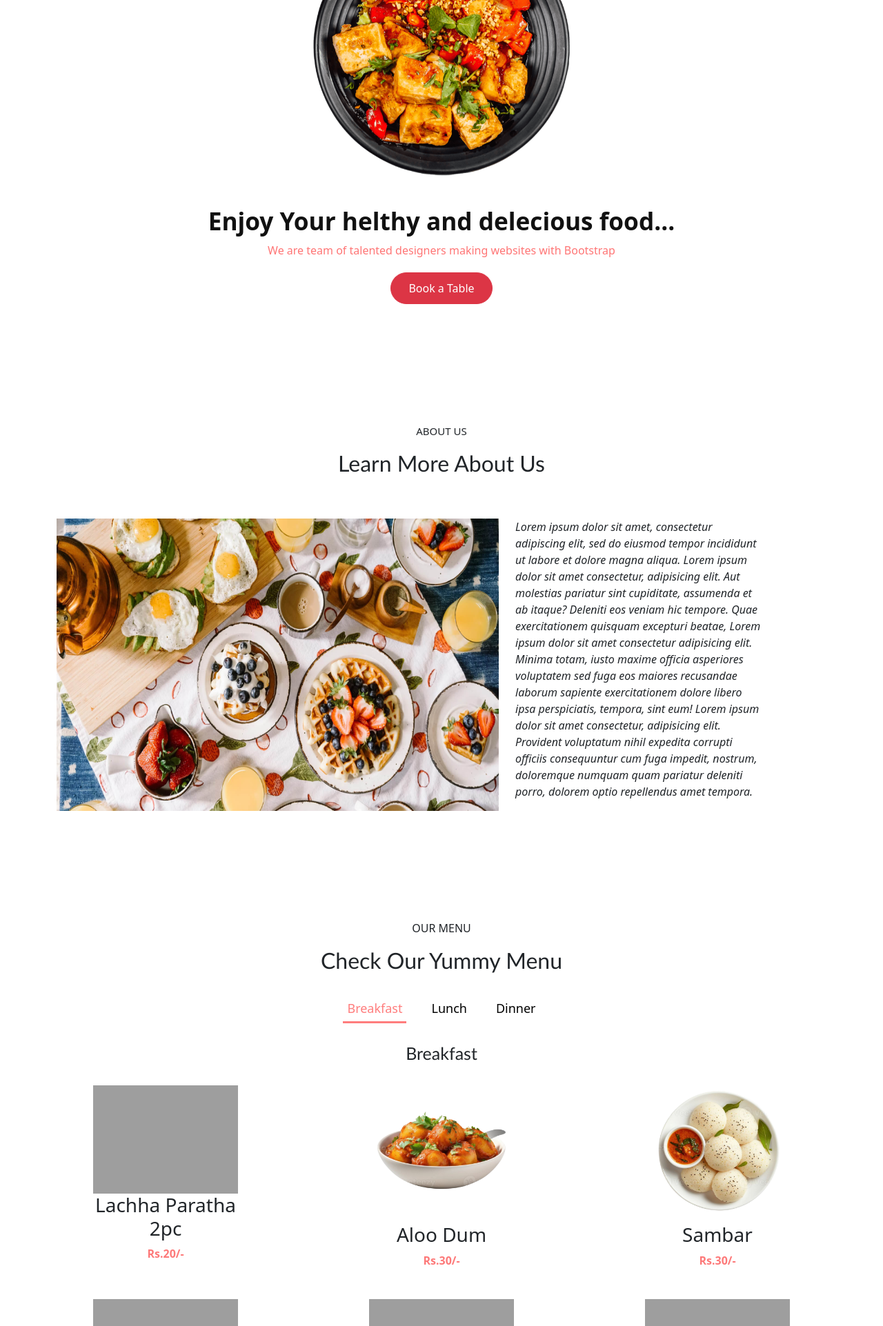
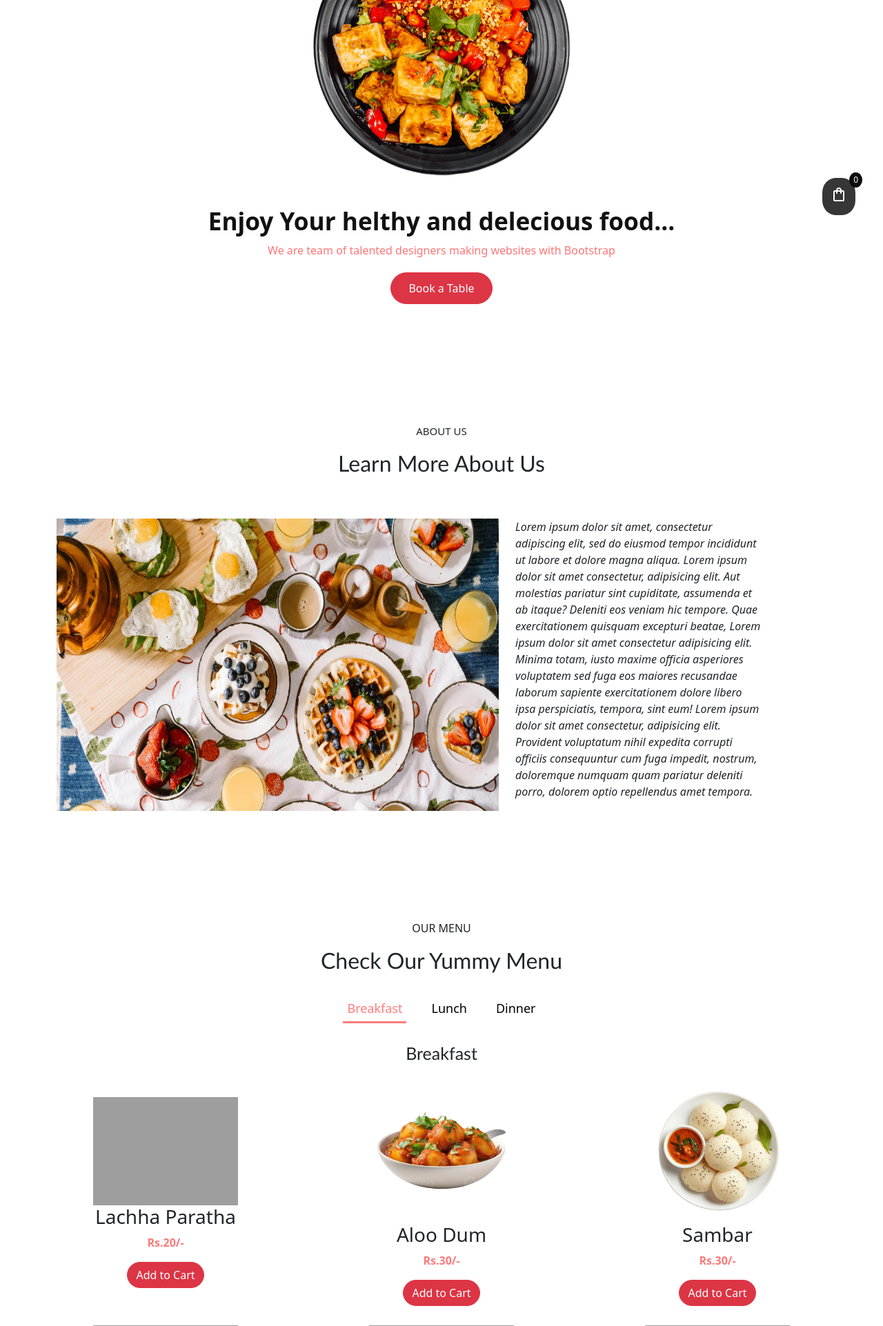
Before and after one commit to RitamNaskar11/FoodieWebsite.github.io, a PHP site: page / in a window 1280 px wide. Shown: the part 325-2248 px from the top of the page at 69% size. Run offline with PHP 8.4, Linux system fonts and the light colour scheme; some libraries are stand-ins or nearby versions; grey boxes are pictures that could not be loaded.

Commit message:
First commit

```diff
--- a/css/style.css
+++ b/css/style.css
@@ -36,6 +36,37 @@
   z-index: 1000;
   }
 
+  .nav-icons {
+  display: flex;
+  align-items: center;
+  gap: 20px;
+  font-size: 20px;
+  color: #fff;
+  cursor: pointer;
+}
+
+.cart-container{
+    position: fixed;
+   bottom: 163px;
+    right: 40px;
+    background: #373737;
+    color: rgb(255, 255, 255);
+    padding: 12px;
+    border-radius: 40%;
+    cursor: pointer;
+    z-index: 999;
+}
+
+.cart-count {
+  position: absolute;
+  top: -8px;
+  right: -10px;
+  background: rgb(11, 11, 11);
+  color: white;
+  font-size: 12px;
+  padding: 2px 6px;
+  border-radius: 50%;
+}
 
 
   ul {
@@ -240,7 +271,12 @@
     font-size: 16px;
   }
 
-
+.addCart{
+  text-align: center;
+}
+.addCart button{
+  border-radius: 22px;
+}
   .tabs {
     display: flex;
     justify-content: center;
@@ -830,11 +866,18 @@
     }
 
     .navmenu {
+    display: flex;
+    justify-content: space-between;
+    align-items: center;
+    padding: 18px 18px;
+    position: relative;
+  }
 
-      padding: 17px 7px;
-
-
-    }
+   .dark-btn {
+    padding: 6px 10px;
+    border-radius: 50%;
+    font-size: 18px;
+  }
 
     .hero .container p {
       font-size: 16px;
--- a/index.html
+++ b/index.html
@@ -26,6 +26,7 @@
 
   <link href="https://cdn.jsdelivr.net/npm/bootstrap@5.3.8/dist/css/bootstrap.min.css" rel="stylesheet"
     integrity="sha384-sRIl4kxILFvY47J16cr9ZwB07vP4J8+LH7qKQnuqkuIAvNWLzeN8tE5YBujZqJLB" crossorigin="anonymous">
+    <link rel="stylesheet" href="https://fonts.googleapis.com/css2?family=Material+Symbols+Outlined:opsz,wght,FILL,GRAD@24,400,0,0&icon_names=shopping_bag" />
 
 
 
@@ -61,6 +62,7 @@
     </ul>
 
 
+
     <button id="darkToggle" class="dark-btn">🌙</button>
     <button id="menu-toggle" aria-label="Toggle menu" class="menu-toggle" type="button">
       ☰
@@ -68,8 +70,17 @@
 
   </nav>
 
+  <div class="cart-container">
+   <span class="material-symbols-outlined">
+shopping_bag
+</span>
+    <span class="cart-count">0</span>
+
+  </div>
+
 
     <section class="hero">
+
 
       <img src="img/menu-item-1.png" class="img-fluid animated">
 
@@ -95,7 +106,8 @@
           <img src="img/stats-bg.jpg" class="img-fluid col-lg-7">
 
           <p class="fst-italic col-lg-4">
-          Lorem ipsum dolor sit amet, consectetur adipiscing elit, sed do eiusmod tempor incididunt ut labore et dolore
+            Lorem ipsum dolor sit amet, consectetur adipiscing elit, sed do eiusmod tempor incididunt ut labore et
+            dolore
             magna aliqua. Lorem ipsum dolor sit amet consectetur, adipisicing elit. Aut molestias pariatur sint
             cupiditate, assumenda et ab itaque? Deleniti eos veniam hic tempore. Quae exercitationem quisquam excepturi
             beatae,
@@ -133,20 +145,28 @@
           <div class="menu-items">
             <div class="menu-item section">
               <img src="img/stack of delicious indian paratha.png" alt="Starter 1" class="">
-            <h3 class="text-center">Lachha Paratha 2pc</h3>
+              <h3 class="text-center">Lachha Paratha</h3>
               <p class="price text-center">Rs.20/-</p>
+              <div class="addCart">
+                <button class="btn btn-danger">Add to Cart</button>
+              </div>
             </div>
             <div class="menu-item section">
               <img src="img/AI generated Realistic Dum Aloo Dish, on transparent background_-Photoroom.png"
                 alt="Starter 2" class="">
               <h3 class="text-center">Aloo Dum</h3>
-
               <p class="price text-center">Rs.30/-</p>
+              <div class="addCart">
+                <button class="btn btn-danger">Add to Cart</button>
+              </div>
             </div>
             <div class="menu-item section">
               <img src="img/idli.png" alt="Starter 3" class="">
               <h3 class="text-center">Sambar</h3>
               <p class="price text-center ">Rs.30/-</p>
+              <div class="addCart">
+                <button class="btn btn-danger">Add to Cart</button>
+              </div>
             </div>
 
           </div>
@@ -155,17 +175,26 @@
               <img src="img/asian soup with spoon.png" alt="Starter 1" class="">
               <h3 class="text-center">Soup</h3>
               <p class="price text-center">Rs.80/-</p>
+              <div class="addCart">
+                <button class="btn btn-danger">Add to Cart</button>
+              </div>
             </div>
             <div class="menu-item section">
               <img src="img/bowl of tricolor pasta with.png" alt="Starter 2" class="">
               <h3 class="text-center">Pasta</h3>
 
               <p class="price text-center">Rs.50/-</p>
+              <div class="addCart">
+                <button class="btn btn-danger">Add to Cart</button>
+              </div>
             </div>
             <div class="menu-item section">
               <img src="img/Pau vaji.png" alt="Starter 3" class="">
               <h3 class="text-center">Pav Bhaji</h3>
               <p class="price text-center ">Rs.60/-</p>
+              <div class="addCart">
+                <button class="btn btn-danger">Add to Cart</button>
+              </div>
             </div>
 
           </div>
@@ -174,16 +203,25 @@
               <img src="img/Bread Pakora.png" alt="Starter 3" class="">
               <h3 class="text-center">Bread Pakora</h3>
               <p class="price text-center ">Rs.40/-</p>
+              <div class="addCart">
+                <button class="btn btn-danger">Add to Cart</button>
+              </div>
             </div>
             <div class="menu-item section">
               <img src="img/masala dosa with chutneys appealing.png" alt="Starter 3" class="">
               <h3 class="text-center">Masala Dosa</h3>
               <p class="price text-center ">Rs.70/-</p>
+              <div class="addCart">
+                <button class="btn btn-danger">Add to Cart</button>
+              </div>
             </div>
             <div class="menu-item section">
               <img src="img/indian style aloo tikki.png" alt="Starter 3" class="">
               <h3 class="text-center">Aloo Tikki</h3>
               <p class="price text-center ">Rs.50/-</p>
+              <div class="addCart">
+                <button class="btn btn-danger">Add to Cart</button>
+              </div>
             </div>
 
           </div>
@@ -198,17 +236,26 @@
               <h3 class="text-center">Biriyani</h3>
 
               <p class="price text-center">Rs.120/-</p>
+              <div class="addCart">
+                <button class="btn btn-danger">Add to Cart</button>
+              </div>
             </div>
             <div class="menu-item section">
               <img src="img/Friedrice.png" alt="Starter 2" class="">
               <h3 class="text-center">Fried Rice</h3>
 
               <p class="price text-center">Rs.150/-</p>
+              <div class="addCart">
+                <button class="btn btn-danger">Add to Cart</button>
+              </div>
             </div>
             <div class="menu-item section">
               <img src="img/chili garlic homemade paneer indian.png" alt="Starter 3" class="">
               <h3 class="text-center">Paneer Sabji</h3>
               <p class="price text-center">Rs.30/-</p>
+              <div class="addCart">
+                <button class="btn btn-danger">Add to Cart</button>
+              </div>
             </div>
           </div>
           <div class="menu-items">
@@ -216,16 +263,25 @@
               <img src="img/Jeera Rice.png" alt="Starter 3" class="">
               <h3 class="text-center">Jeera Rice</h3>
               <p class="price text-center">Rs.90/-</p>
+              <div class="addCart">
+                <button class="btn btn-danger">Add to Cart</button>
+              </div>
             </div>
             <div class="menu-item section">
               <img src="img/Curry Chicken.png" alt="Starter 3" class="">
               <h3 class="text-center">Chicken Curry</h3>
               <p class="price text-center">Rs.60/-</p>
+              <div class="addCart">
+                <button class="btn btn-danger">Add to Cart</button>
+              </div>
             </div>
             <div class="menu-item mt-1 section">
               <img src="img/dal tadka.png" alt="Starter 3" class="">
               <h3 class="text-center">Dal Tadka</h3>
               <p class="price text-center">Rs.20/-</p>
+              <div class="addCart">
+                <button class="btn btn-danger">Add to Cart</button>
+              </div>
             </div>
           </div>
           <div class="menu-items">
@@ -233,16 +289,25 @@
               <img src="img/image-from-rawpixel-id-15589203-png-Photoroom.png" alt="Starter 3" class="">
               <h3 class="text-center">Fish Curry</h3>
               <p class="price text-center">Rs.50/-</p>
+              <div class="addCart">
+                <button class="btn btn-danger">Add to Cart</button>
+              </div>
             </div>
             <div class="menu-item section">
               <img src="img/Plain_rice.png  " alt="Starter 3" class="">
               <h3 class="text-center">Plain Rice</h3>
               <p class="price text-center">Rs.30/-</p>
+              <div class="addCart">
+                <button class="btn btn-danger">Add to Cart</button>
+              </div>
             </div>
             <div class="menu-item mt-1 section">
               <img src="img/dahi.png" alt="Starter 3" class="">
               <h3 class="text-center">Curd/Dahi</h3>
               <p class="price text-center">Rs.30/-</p>
+              <div class="addCart">
+                <button class="btn btn-danger">Add to Cart</button>
+              </div>
             </div>
           </div>
         </div>
@@ -256,18 +321,27 @@
               <h3 class="text-center">Chola Masala </h3>
 
               <p class="price text-center">Rs.40/-</p>
+              <div class="addCart">
+                <button class="btn btn-danger">Add to Cart</button>
+              </div>
             </div>
             <div class="menu-item  section">
               <img src="img/steamed-momo.png" alt="Starter 1" class="">
               <h3 class="text-center">Momo </h3>
 
               <p class="price text-center">Rs.60/-</p>
+              <div class="addCart">
+                <button class="btn btn-danger">Add to Cart</button>
+              </div>
             </div>
             <div class="menu-item section">
               <img src="img/Lemon Rice.png" alt="Starter 1" class="">
               <h3 class="text-center">Lemon Rice </h3>
 
               <p class="price text-center">Rs.60/-</p>
+              <div class="addCart">
+                <button class="btn btn-danger">Add to Cart</button>
+              </div>
             </div>
           </div>
           <div class="menu-items">
@@ -276,18 +350,27 @@
               <h3 class="text-center">Tandoori chicken </h3>
 
               <p class="price text-center">Rs.90/-</p>
+              <div class="addCart">
+                <button class="btn btn-danger">Add to Cart</button>
+              </div>
             </div>
             <div class="menu-item section">
               <img src="img/veg noodles-Photoroom.png" alt="Starter 1" class="">
               <h3 class="text-center">Noodles </h3>
 
               <p class="price text-center">Rs.70/-</p>
+              <div class="addCart">
+                <button class="btn btn-danger">Add to Cart</button>
+              </div>
             </div>
             <div class="menu-item section">
               <img src="img/Ice cream.png" alt="Starter 1" class="">
               <h3 class="text-center">Ice cream</h3>
 
               <p class="price text-center">Rs.40/-</p>
+              <div class="addCart">
+                <button class="btn btn-danger">Add to Cart</button>
+              </div>
             </div>
           </div>
           <div class="menu-items section">
@@ -295,6 +378,9 @@
               <img src="img/burger food png free download.png" class="">
               <h3 class="text-center">Burger </h3>
               <p class="price text-center">Rs.70/-</p>
+              <div class="addCart">
+                <button class="btn btn-danger">Add to Cart</button>
+              </div>
             </div>
 
             <div class="menu-item  section">
@@ -302,12 +388,18 @@
               <h3 class="text-center">Brownie</h3>
 
               <p class="price text-center">Rs.20/-</p>
+              <div class="addCart">
+                <button class="btn btn-danger">Add to Cart</button>
+              </div>
             </div>
             <div class="menu-item section">
               <img src="img/cold drink glasses.png" alt="Starter 1" class="">
               <h3 class="text-center">Soft Drinks</h3>
 
               <p class="price text-center">Rs.30/-</p>
+              <div class="addCart">
+                <button class="btn btn-danger">Add to Cart</button>
+              </div>
             </div>
           </div>
 
@@ -339,7 +431,8 @@
           <div class="card-body">
             <h5 class="card-title">Walter White</h5>
             <p>Master Chefs</p>
-          <p class="card-text">Lorem ipsum dolor sit amet consectetur adipisicing elit. Eligendi eum velit harum iste a
+            <p class="card-text">Lorem ipsum dolor sit amet consectetur adipisicing elit. Eligendi eum velit harum iste
+              a
               ex, itaque sint, asperiores deleniti?
             </p>
 
@@ -599,8 +692,8 @@
         <form class="row g-3 section py-3 shadow rounded" action="contact.php" method="post"
           onsubmit="return validateForm()">
           <div class="col-md-6">
-          <input type="text" class="form-control" id="name" name="name" placeholder="Your Name" pattern="^[A-Za-z\s]+$"
-            title="Name should not contain numbers or special characters" required>
+            <input type="text" class="form-control" id="name" name="name" placeholder="Your Name"
+              pattern="^[A-Za-z\s]+$" title="Name should not contain numbers or special characters" required>
           </div>
 
 
```
Also changed, not shown: script.js (+50 -7 lines). Lines whose indentation alone changed are shown as unchanged.
